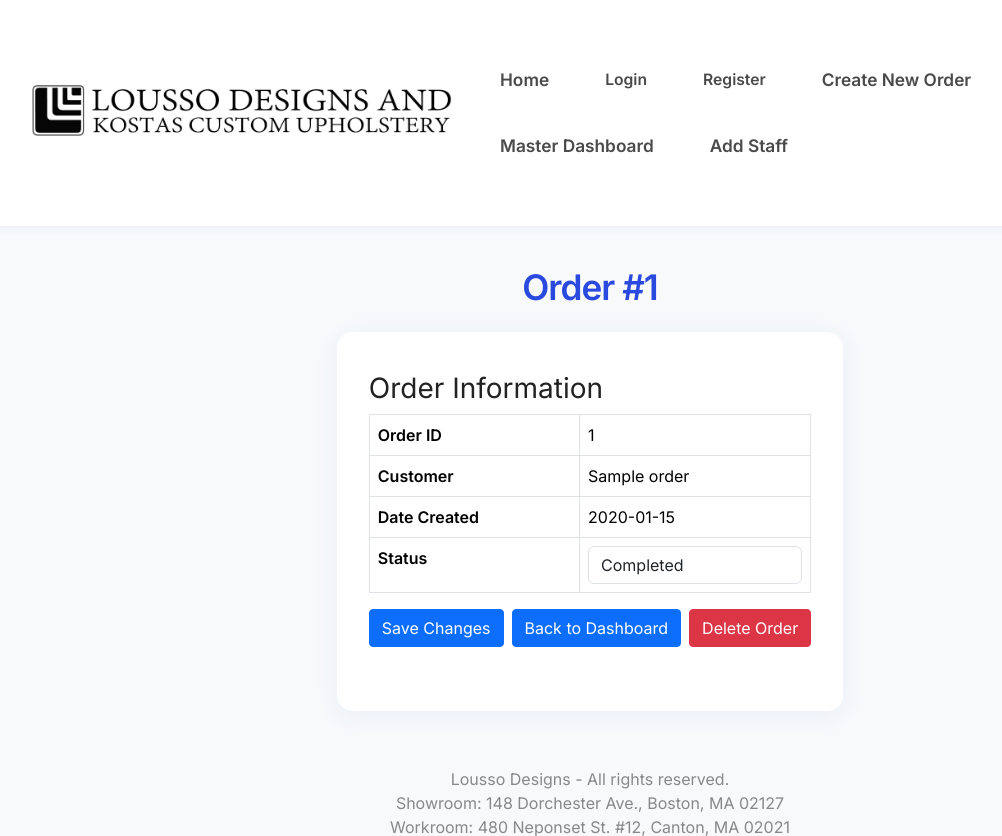
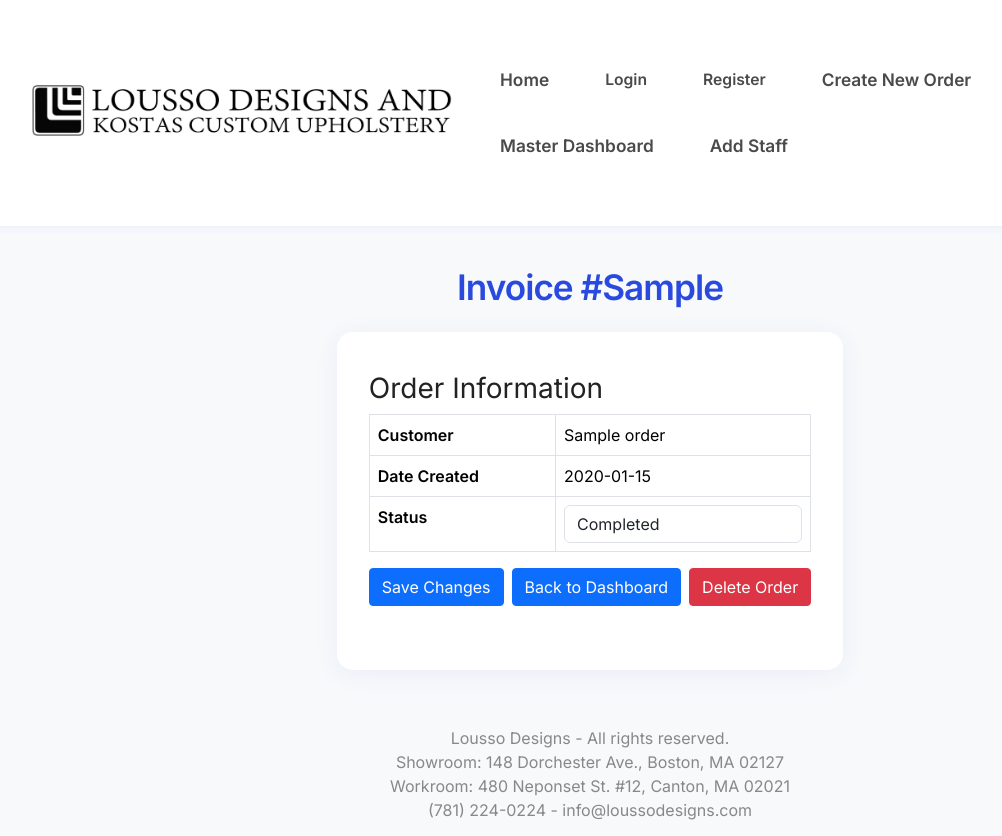
Before and after one commit to resendest/OPTS_Furniture_Upholstery, a Flask app: template templates/order_detail.html in a window 1280 px wide. Shown: the top 836 px of the page, without its empty margins (50-1052 px from the left). Run offline with Flask 2, Linux system fonts and the light colour scheme; the visitor is signed in with stand-in values (Sample User, id 1); the template is opened without the code that fills it: most values are stand-ins (such as "Sample title", 1, 10 or a date in 2020); a database or web service that is not in the repository returns one stand-in record (values such as "Sample title"); some libraries are stand-ins or nearby versions.

Commit message:
removing order id from view, order id will remain just an identifier for database

```diff
--- a/templates/master_dashboard.html
+++ b/templates/master_dashboard.html
@@ -52,7 +52,6 @@
         <table class="table table-striped align-middle mb-0" id="ordersTable">
           <thead>
             <tr>
-              <th>Order #</th>
               <th>Invoice #</th>
               <th>Customer</th>
               <th>Due Date</th>
@@ -64,7 +63,6 @@
           <tbody>
             {% for o in orders %}
             <tr>
-              <td>{{ o.order_id }}</td>
               <td>{{ o.invoice_no }}</td>
               <td>{{ o.customer_name or '' }}</td>
               <td>{{ o.due_date }}</td>
@@ -97,7 +95,7 @@
     const dueDateVal = document.getElementById('dueDateFilter').value;
     const table = document.getElementById('ordersTable');
     const trs = table.getElementsByTagName('tr');
-    for (let i = 1; i < trs.length; i++) { // skip header row
+    for (let i = 1; i < trs.length; i++) {
       const tds = trs[i].getElementsByTagName('td');
       let show = true;
 
--- a/templates/order_detail.html
+++ b/templates/order_detail.html
@@ -1,6 +1,6 @@
 {% extends "base.html" %}
 
-{% block page_title %}Order #{{ order.id }}{% endblock %}
+{% block page_title %}Invoice #{{ order.invoice_no }}{% endblock %}
 
 {% block content %}
 <div class="mb-4">
@@ -8,10 +8,6 @@
   {% if session.is_staff %}
     <form id="editOrderForm" method="POST" action="{{ url_for('edit_order', order_id=order.id) }}">
       <table class="table table-bordered">
-        <tr>
-          <th>Order ID</th>
-          <td>{{ order.id }}</td>
-        </tr>
         <tr>
           <th>Customer</th>
           <td>{{ order.customer_name }}</td>
@@ -26,12 +22,13 @@
             <select name="status" class="form-control" id="statusSelect">
               <option value="Not Started" {% if order.status == "Not Started" %}selected{% endif %}>Not Started</option>
               <option value="In Progress" {% if order.status == "In Progress" %}selected{% endif %}>In Progress</option>
+              <option value="Quality Control" {% if order.status == "Quality Control" %}selected{% endif %}>Quality Control</option>
               <option value="Completed" {% if order.status == "Completed" %}selected{% endif %}>Completed</option>
-              <option value="Approved" {% if order.status == "Approved" %}selected{% endif %}>Approved</option>
+              <option value="Out for Delivery" {% if order.status == "Out for Delivery" %}selected{% endif %}>Out for Delivery</option>
             </select>
           </td>
         </tr>
-        <!-- Add more editable fields as needed -->
+
       </table>
       <div class="d-flex gap-2">
         <button type="submit" id="saveBtn" class="btn btn-primary" style="border-radius: 4px; min-width: 120px;">Save Changes</button>
@@ -98,7 +95,7 @@
         <th>Status</th>
         <td>{{ order.status }}</td>
       </tr>
-      <!-- Add more fields as needed -->
+
     </table>
     <a href="{{ url_for('client_dashboard') }}" class="btn btn-primary mt-3" style="border-radius: 4px;">Back to My Orders</a>
   {% endif %}
```
